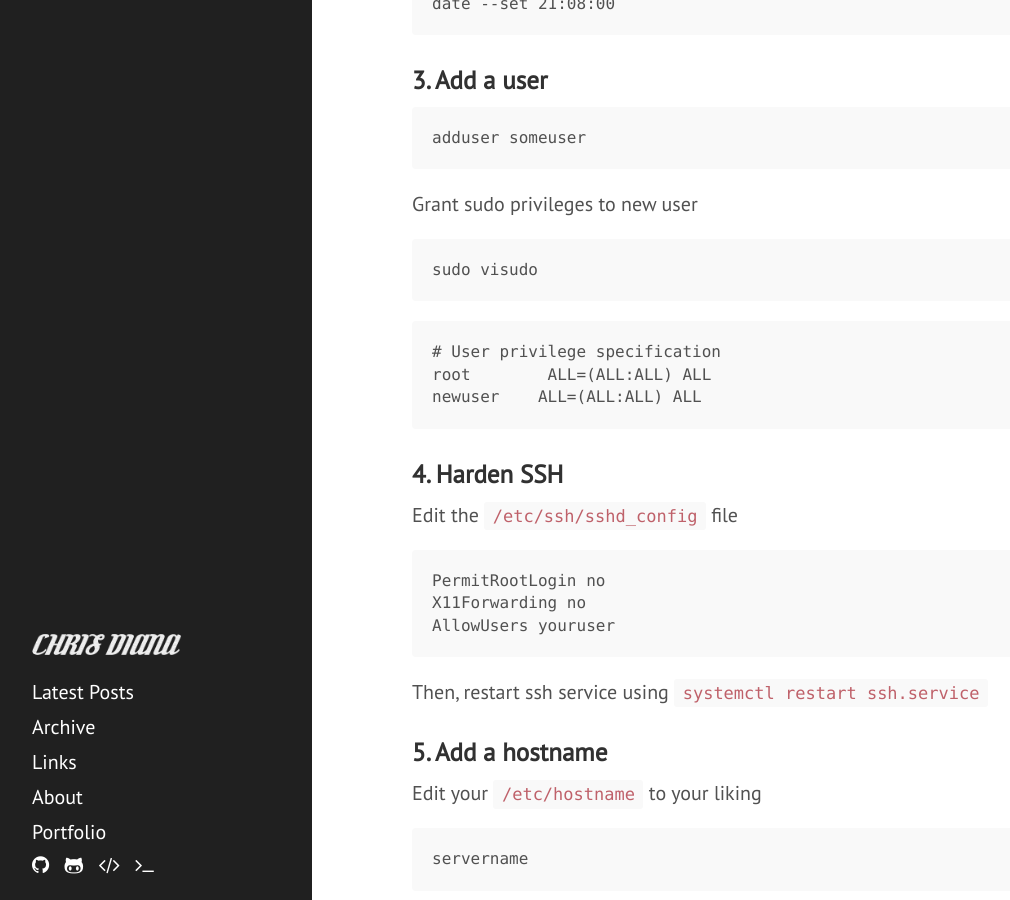
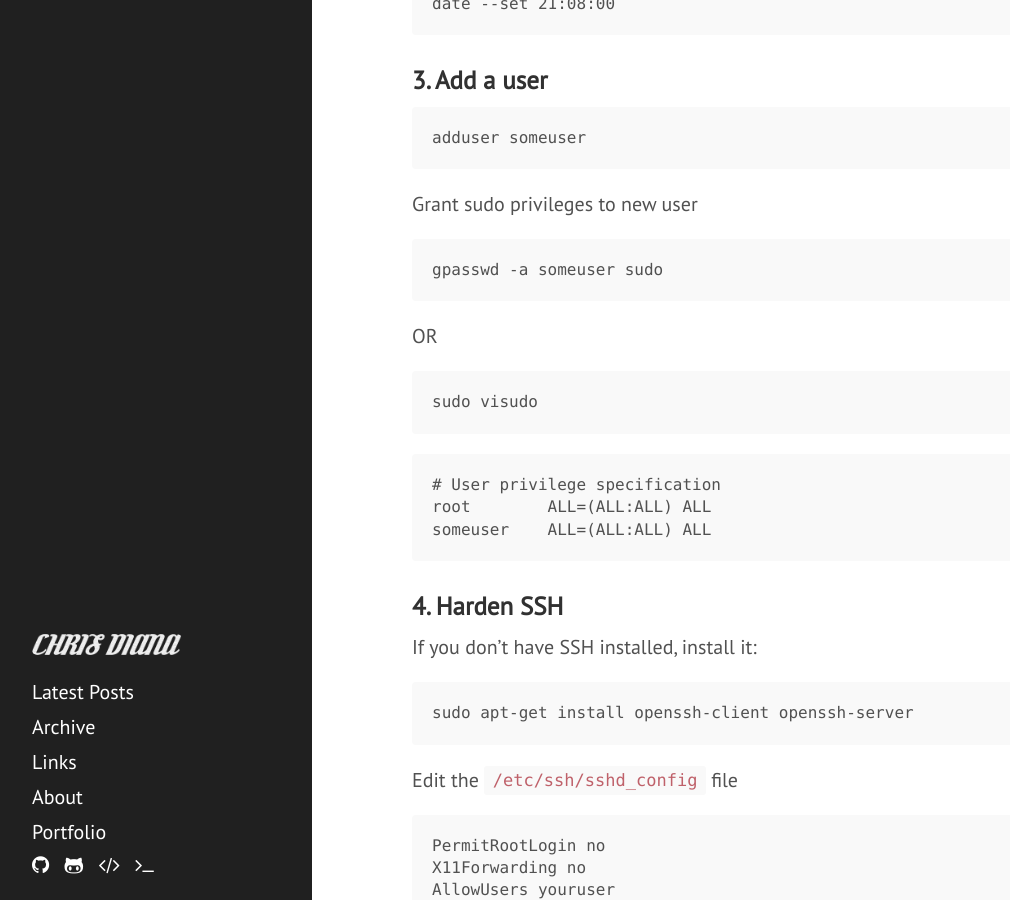
Before and after one commit to chrisdiana/cdmedia.github.io, a Jekyll site: the page built from _posts/2015-01-06-setting_up_debian_wheezy.md, in a window 1280 px wide and 900 px high, scrolled down 3835 px. Shown: the whole window, without its empty margins (8-1018 px from the left). Built offline with Jekyll 4.4.1, drawn with Linux system fonts in a browser that asks for light colours; nearby versions of some CDN libraries; Markdown is read by kramdown in place of the engine named in the settings; comment, search, counter and statistics services are not loaded.

Commit message:
debian guide updates

````diff
--- a/_posts/2015-01-06-setting_up_debian_wheezy.md
+++ b/_posts/2015-01-06-setting_up_debian_wheezy.md
@@ -178,16 +178,28 @@ adduser someuser
 Grant sudo privileges to new user
 
 ```
+gpasswd -a someuser sudo
+```
+
+OR
+
+```
 sudo visudo
 ```
 
 ```
 # User privilege specification
 root        ALL=(ALL:ALL) ALL
-newuser    ALL=(ALL:ALL) ALL
+someuser    ALL=(ALL:ALL) ALL
 ```
 
 ###4. Harden SSH
+
+If you don't have SSH installed, install it:
+
+```
+sudo apt-get install openssh-client openssh-server
+```
 
 Edit the `/etc/ssh/sshd_config` file
 
````
